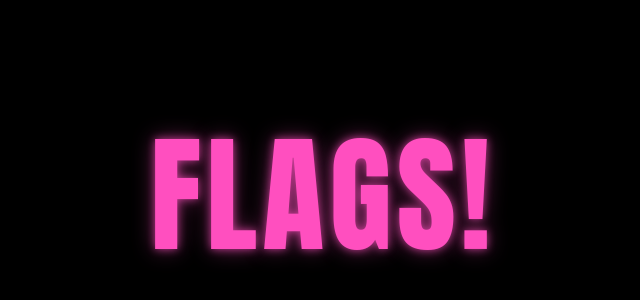
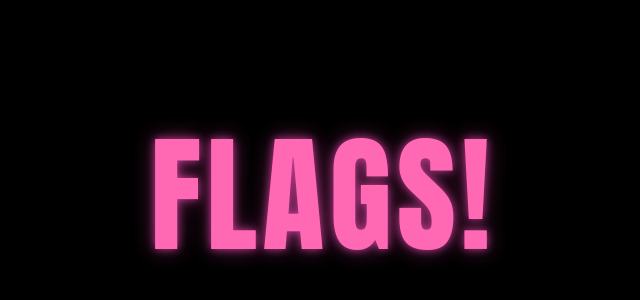
Before and after one commit to elmorei/MFlags2026, a plain HTML site: page index.html in a window 1280 px wide. Shown: the part 484-784 px from the top of the page, without its empty margins (500-1140 px from the left). Drawn offline with Linux system fonts and the light colour scheme.

Commit message:
Changed to Pink

```diff
--- a/index.html
+++ b/index.html
@@ -36,7 +36,7 @@
         left: 0;
         top: 0;
         margin: 0;
-        color: #ff4fbf;
+        color: #FF69B4;
         font-family: Impact, Haettenschweiler, "Arial Narrow Bold", sans-serif;
         font-size: clamp(2rem, 12vw, 8rem);
         line-height: 1;
```
